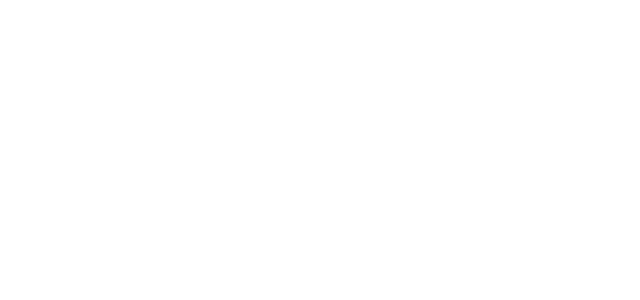
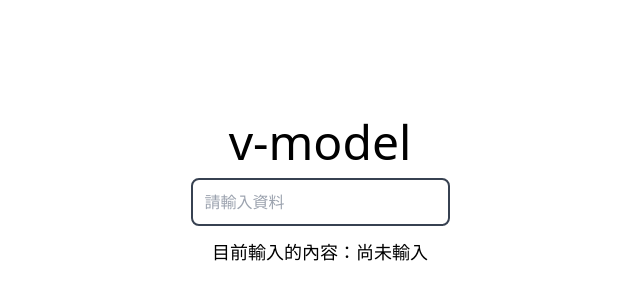
Before and after one commit to AlexLin-hub/vue2.x, a Vue app in the folder cli/: page / in a window 1280 px wide. Shown: the part 208-508 px from the top of the page, without its empty margins (320-960 px from the left). Built offline with nearby package versions, Linux system fonts and the light colour scheme.

Commit message:
feat: v-model example

```diff
--- a/cli/src/assets/tailwindcss.css
+++ b/cli/src/assets/tailwindcss.css
@@ -557,3 +557,153 @@
   --tw-backdrop-saturate:  ;
   --tw-backdrop-sepia:  ;
 }
+
+.m-auto {
+  margin: auto;
+}
+
+.mb-3 {
+  margin-bottom: 0.75rem;
+}
+
+.mt-3 {
+  margin-top: 0.75rem;
+}
+
+.flex {
+  display: flex;
+}
+
+.inline-flex {
+  display: inline-flex;
+}
+
+.h-full {
+  height: 100%;
+}
+
+.h-screen {
+  height: 100vh;
+}
+
+.h-1 {
+  height: 0.25rem;
+}
+
+.h-3 {
+  height: 0.75rem;
+}
+
+.h-4 {
+  height: 1rem;
+}
+
+.h-10 {
+  height: 2.5rem;
+}
+
+.h-20 {
+  height: 5rem;
+}
+
+.h-16 {
+  height: 4rem;
+}
+
+.h-12 {
+  height: 3rem;
+}
+
+.w-full {
+  width: 100%;
+}
+
+.w-screen {
+  width: 100vw;
+}
+
+.flex-col {
+  flex-direction: column;
+}
+
+.content-center {
+  align-content: center;
+}
+
+.items-center {
+  align-items: center;
+}
+
+.justify-center {
+  justify-content: center;
+}
+
+.self-center {
+  align-self: center;
+}
+
+.justify-self-center {
+  justify-self: center;
+}
+
+.rounded-lg {
+  border-radius: 0.5rem;
+}
+
+.border-2 {
+  border-width: 2px;
+}
+
+.border-gray-800 {
+  --tw-border-opacity: 1;
+  border-color: rgb(31 41 55 / var(--tw-border-opacity));
+}
+
+.py-3 {
+  padding-top: 0.75rem;
+  padding-bottom: 0.75rem;
+}
+
+.px-3 {
+  padding-left: 0.75rem;
+  padding-right: 0.75rem;
+}
+
+.text-lg {
+  font-size: 1.125rem;
+  line-height: 1.75rem;
+}
+
+.text-xl {
+  font-size: 1.25rem;
+  line-height: 1.75rem;
+}
+
+.text-\[200px\] {
+  font-size: 200px;
+}
+
+.text-6xl {
+  font-size: 3.75rem;
+  line-height: 1;
+}
+
+.text-5xl {
+  font-size: 3rem;
+  line-height: 1;
+}
+
+.outline-none {
+  outline: 2px solid transparent;
+  outline-offset: 2px;
+}
+
+.focus\:border-gray-500:focus {
+  --tw-border-opacity: 1;
+  border-color: rgb(107 114 128 / var(--tw-border-opacity));
+}
+
+.focus\:border-gray-700:focus {
+  --tw-border-opacity: 1;
+  border-color: rgb(55 65 81 / var(--tw-border-opacity));
+}
--- a/cli/src/views/Home.vue
+++ b/cli/src/views/Home.vue
@@ -1,5 +1,30 @@
 <template>
-  <div>
-    <input type="text" />
+  <div class="h-screen w-screen flex flex-col justify-center items-center">
+    <h1 class="text-5xl mb-3">v-model</h1>
+    <input
+      class="
+        border-2
+        rounded-lg
+        border-gray-800
+        focus:border-gray-700
+        outline-none
+        h-12
+        py-3
+        px-3
+      "
+      type="text"
+      placeholder="請輸入資料"
+      autofocus
+    />
+    <span class="text-lg mt-3">目前輸入的內容：{{ value || "尚未輸入" }}</span>
   </div>
 </template>
+<script>
+export default {
+  data() {
+    return {
+      value: "",
+    };
+  },
+};
+</script>
```
